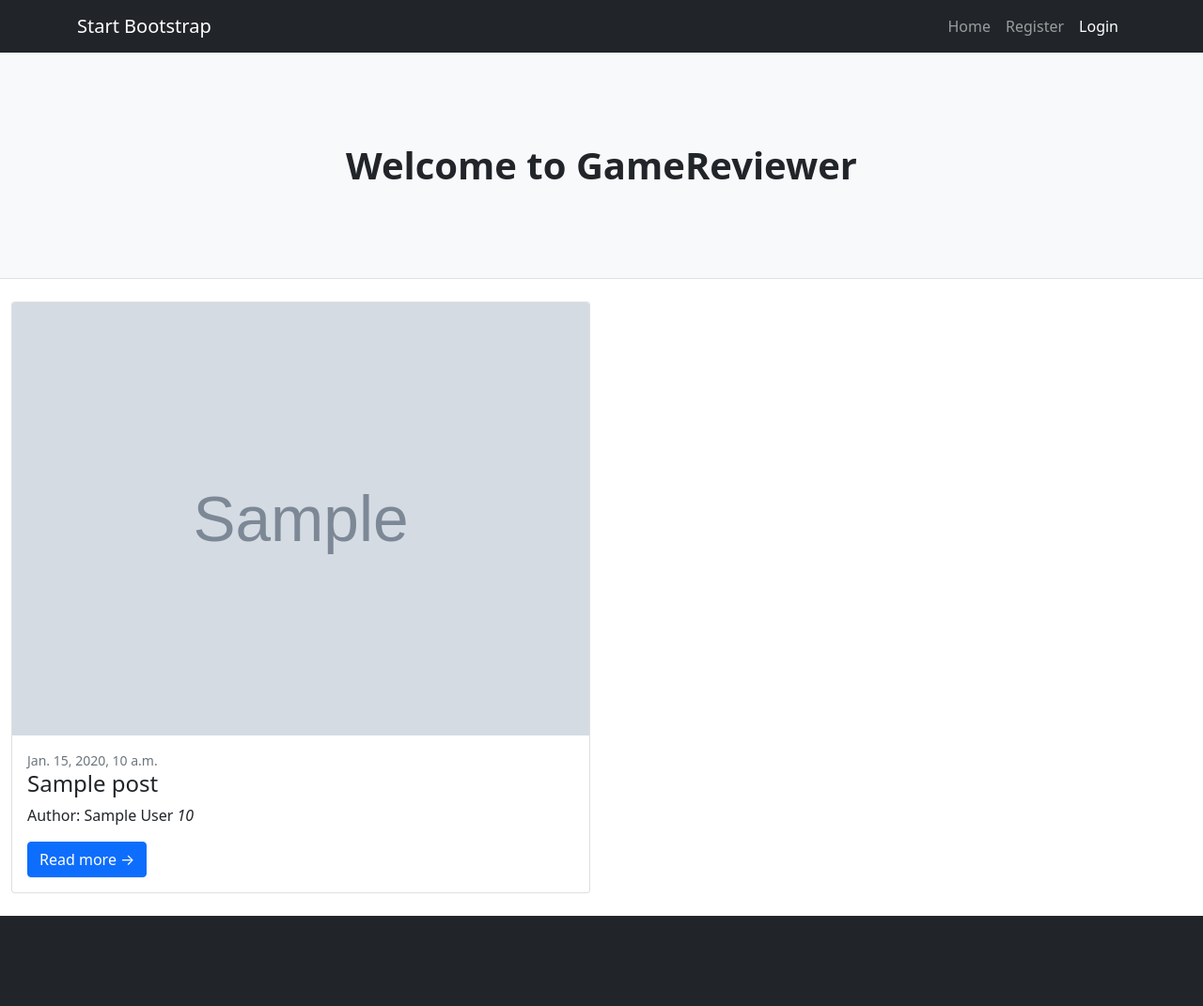
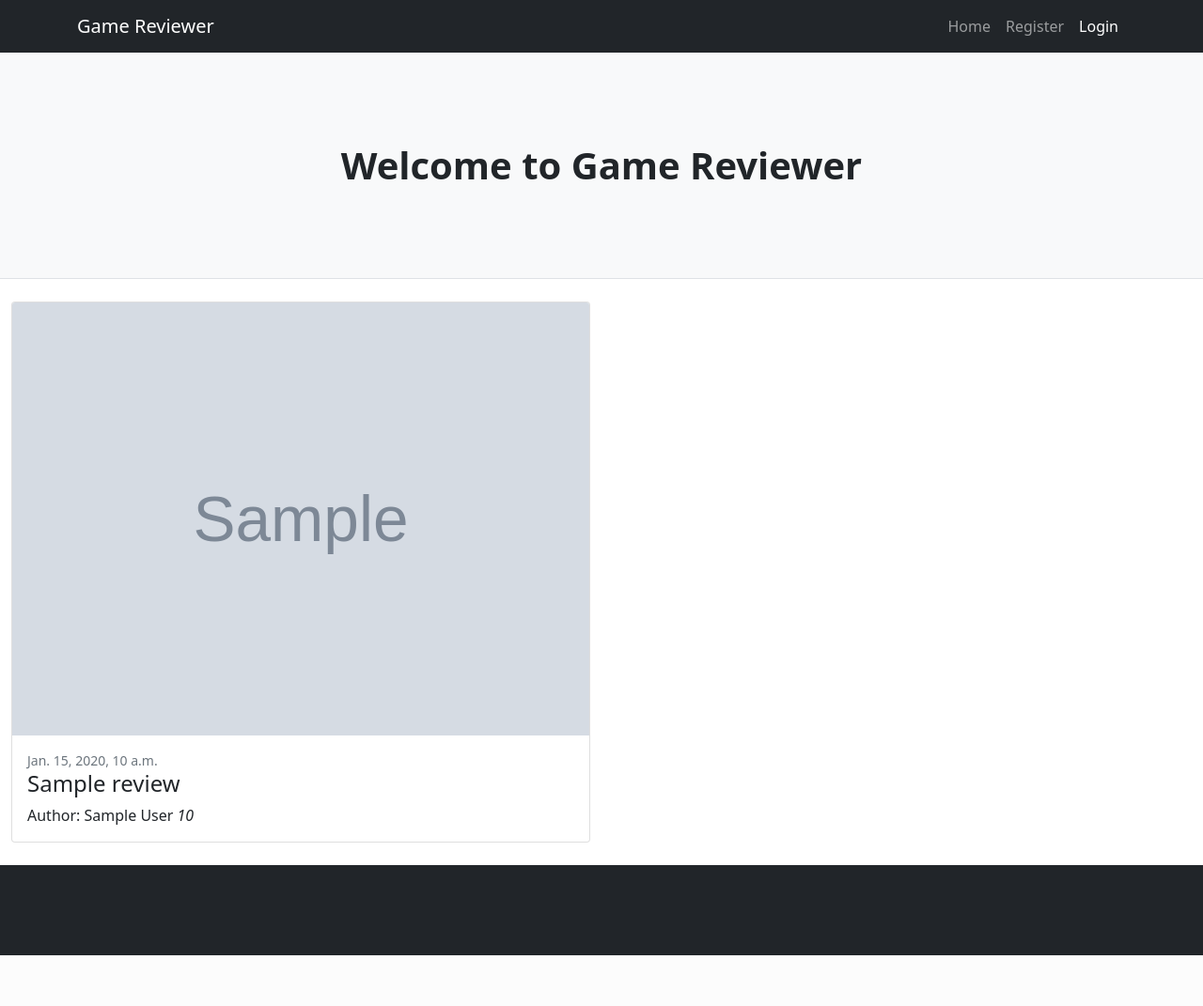
Before and after one commit to TylerMorgan142/Project4, a Django app: template templates/index.html in a window 1280 px wide. Shown: the whole page at 94% size. After the commit the page ends 1017 px from the top, so only its background shows below. Run offline with Django 3.2, Linux system fonts and the light colour scheme; the template is opened without the code that fills it: most values are stand-ins (such as "Sample title", 1, 10 or a date in 2020); grey boxes marked "Sample" are stand-in pictures.

Commit message:
Refactored non functional review_list view

```diff
--- a/Pages/admin.py
+++ b/Pages/admin.py
@@ -3,6 +3,7 @@ from .models import Game, Review_post, Comment
 from django_summernote.admin import SummernoteModelAdmin
 
 admin.site.register(Game)
+
 
 @admin.register(Review_post)
 class PostAdmin(SummernoteModelAdmin):
--- a/Pages/models.py
+++ b/Pages/models.py
@@ -11,7 +11,6 @@ class Game(models.Model):
     release_date = models.DateField()
     genre = models.CharField(max_length=50)
     developer = models.CharField(max_length=50)
-    featured_image = CloudinaryField('image', default='placeholder')
 
     def __str__(self):
         return self.title
@@ -21,7 +20,7 @@ class Review_post(models.Model):
     title = models.CharField(max_length=200, unique=True, default="")
     slug = models.SlugField(max_length=200, unique=True)
     game = models.ForeignKey(Game, on_delete=models.CASCADE)
-    featured_image = Game.featured_image
+    featured_image = CloudinaryField('image', default='placeholder')
     author = models.ForeignKey(
         User, on_delete=models.CASCADE, related_name="review_posts"
     )
--- a/Pages/urls.py
+++ b/Pages/urls.py
@@ -1,6 +1,6 @@
 from . import views
 from django.urls import path
 
-urlpatterns = {
-    path('', views.ReviewList.as_view(), name="home")
-}
+urlpatterns = [
+    path('', views.reviewlist, name="home"),
+]
--- a/package.json
+++ /dev/null
@@ -1,5 +0,0 @@
-{
-  "dependencies": {
-    "startbootstrap-blog-home": "^5.0.9"
-  }
-}
--- a/templates/base.html
+++ b/templates/base.html
@@ -1,3 +1,5 @@
+{% load static %}
+
 <!DOCTYPE html>
 <html lang="en">
     <head>
@@ -8,7 +10,7 @@
         <link href="https://cdn.jsdelivr.net/npm/bootstrap@5.0.1/dist/css/bootstrap.min.css" rel="stylesheet"
         integrity="sha384-+0n0xVW2eSR5OomGNYDnhzAbDsOXxcvSN1TPprVMTNDbiYZCxYbOOl7+AMvyTG2x" crossorigin="anonymous">
 
-        <title>Blog Home - Start Bootstrap Template</title>
+        <title>Game Reviewer</title>
         <!-- Favicon-->
         <link rel="icon" type="image/x-icon" href="assets/favicon.ico" />
         <!-- Core theme CSS (includes Bootstrap)-->
@@ -18,7 +20,7 @@
         <!-- Responsive navbar-->
         <nav class="navbar navbar-expand-lg navbar-dark bg-dark">
             <div class="container">
-                <a class="navbar-brand" href="#!">Start Bootstrap</a>
+                <a class="navbar-brand" href="#!">Game Reviewer</a>
                 <button class="navbar-toggler" type="button" data-bs-toggle="collapse" data-bs-target="#navbarSupportedContent" aria-controls="navbarSupportedContent" aria-expanded="false" aria-label="Toggle navigation"><span class="navbar-toggler-icon"></span></button>
                 <div class="collapse navbar-collapse" id="navbarSupportedContent">
                     <ul class="navbar-nav ms-auto mb-2 mb-lg-0">
@@ -40,11 +42,11 @@
                 </div>
             </div>
         </nav>
-        <!-- Page header with logo and tagline-->
+        <!-- Page header-->
         <header class="py-5 bg-light border-bottom mb-4">
             <div class="container">
                 <div class="text-center my-5">
-                    <h1 class="fw-bolder">Welcome to GameReviewer</h1>
+                    <h1 class="fw-bolder">Welcome to Game Reviewer</h1>
                 </div>
             </div>
         </header>
--- a/templates/index.html
+++ b/templates/index.html
@@ -5,20 +5,20 @@
 <div class="container-fluid">
     <div class="row">
         <div class="col-lg-6">
-            <!-- Blog post-->
+            <!-- Review post-->
             {% for review in review_list %}
             <div class="card mb-4">
-                {% if "placeholder" in post.featured_image.url %}
+                {% if "placeholder" in review.featured_image.url %}
                 <img class="card-img-top"
                 src="https://upload.wikimedia.org/wikipedia/commons/d/d1/Image_not_available.png">
                 {% else %}
-                <img class="card-img-top" src=" {{ review_post.featured_image.url }}">
+                <img class="card-img-top" src=" {{ review.featured_image.url }}">
                 {% endif %}
                 <div class="card-body">
-                    <div class="small text-muted">{{ post.created_on}}</div>
-                    <h2 class="card-title h4">{{ post.title }}</h2>
-                    <p class="card-text">Author: {{ review_post.author }} <i class="far fa-heart">{{ post.number_of_likes }}</i></p>
-                    <a class="btn btn-primary" href="{% url 'review_detail' review_post.slug  %}">Read more →</a>
+                    <div class="small text-muted">{{ review.created_on}}</div>
+                    <h2 class="card-title h4">{{ review.title }}</h2>
+                    <p class="card-text">Author: {{ review.author }} <i class="far fa-heart">{{ review.number_of_likes }}</i></p>
+
                 </div>
             </div>
 </div>
```
Also changed, not shown: Pages/views.py (+11 -5 lines), Pages/migrations/0006_auto_20230921_2334.py (added), package-lock.json (deleted).
